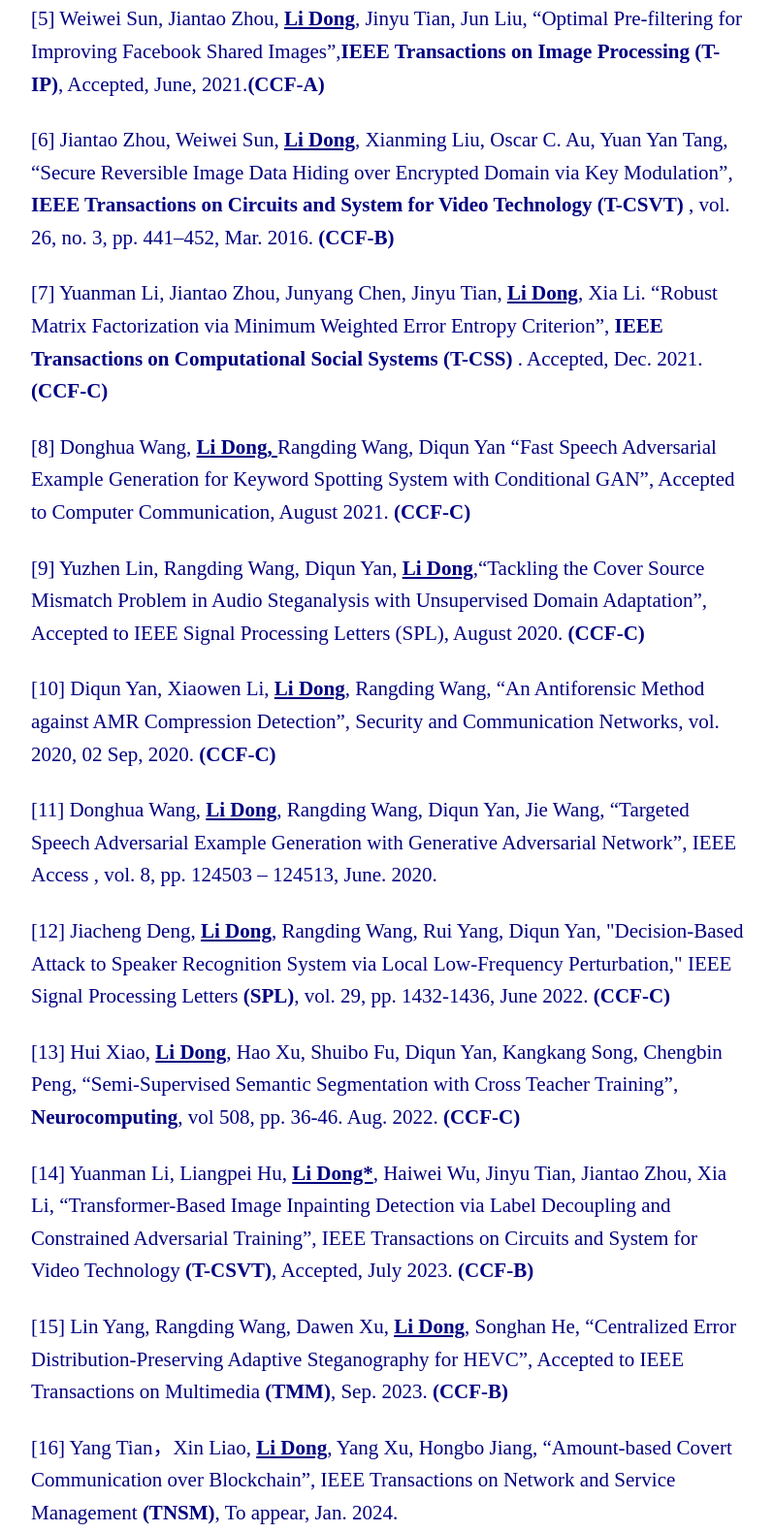
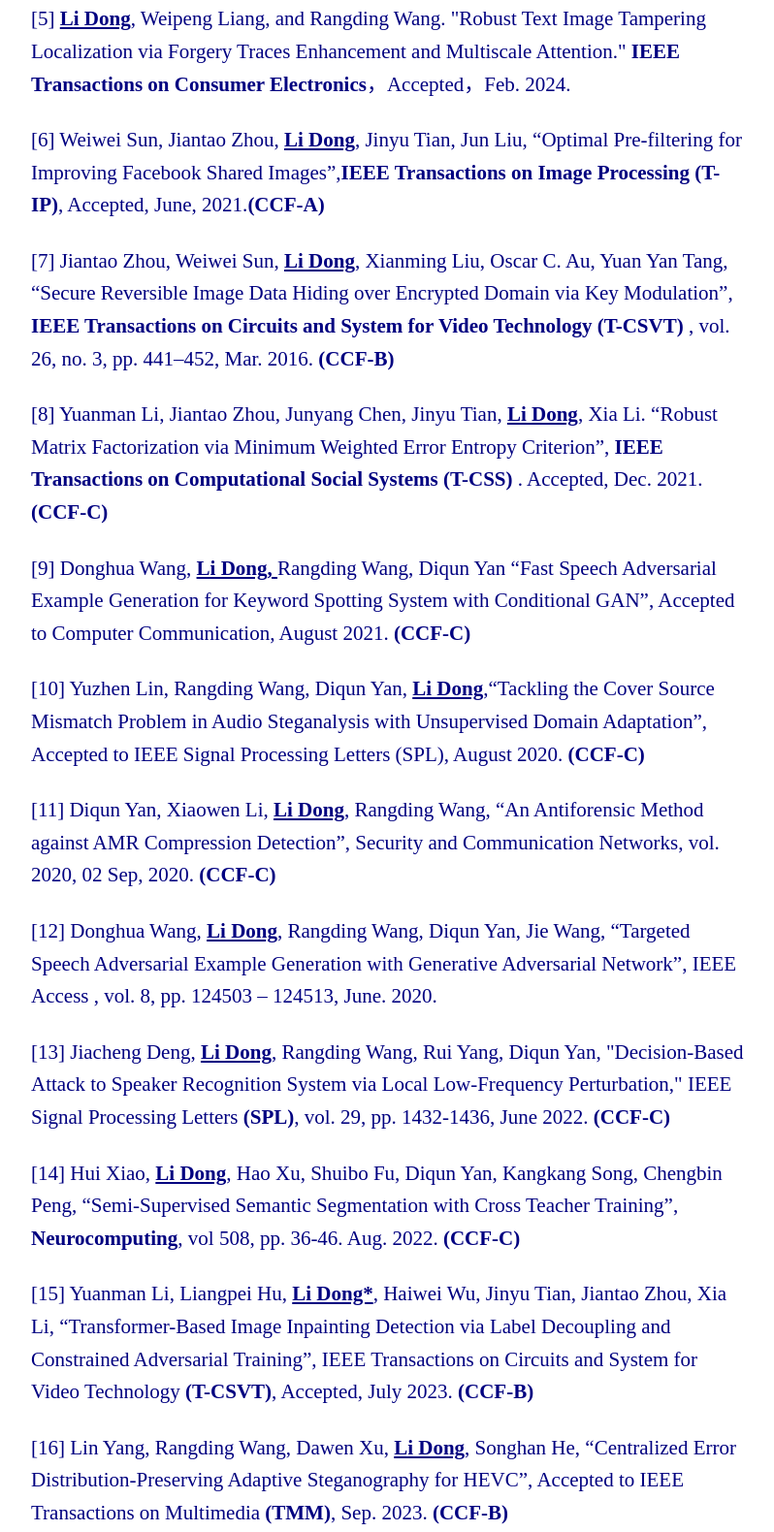
Before and after one commit to nbudongli/nbudongli.github.io, a plain HTML site: page index.html in a window 1280 px wide. Shown: the part 2369-3949 px from the top of the page at 97% size, without its empty margins (432-1230 px from the left). Drawn offline with Linux system fonts and the light colour scheme.

Commit message:
Update index.html

```diff
--- a/index.html
+++ b/index.html
@@ -169,38 +169,39 @@
 								<br>
 								<li style='line-height:1.6'  class="hanging-indent">[4] <b><u>Li Dong</u></b>,Jiantao Zhou, Weiwei Sun, Diqun Yan, Rangding Wang, “First Steps Toward Concealing the Traces Left by Reversible Image Data Hiding”, <b>IEEE Transactions on Circuits and Systems II: Express Briefs (T-CAS II)</b>, vol. 67, no. 5, pp. 951-955, May 2020. </li>
 								<br>
-								<li style='line-height:1.6'  class="hanging-indent">[5] Weiwei Sun, Jiantao Zhou, <b><u>Li Dong</u></b>, Jinyu Tian, Jun Liu, “Optimal Pre-filtering for Improving Facebook Shared Images”,<b>IEEE Transactions on Image Processing (T-IP)</b>, Accepted, June, 2021.<b>(CCF-A)</b> </li>
+								<li style='line-height:1.6'  class="hanging-indent">[5] <u><b>Li Dong</u></b>, Weipeng Liang, and Rangding Wang. "Robust Text Image Tampering Localization via Forgery Traces Enhancement and Multiscale Attention." <b>IEEE Transactions on Consumer Electronics</b>，Accepted，Feb. 2024.</li>
 								<br>
-								<li style='line-height:1.6'  class="hanging-indent">[6] Jiantao Zhou, Weiwei Sun, <b><u>Li Dong</u></b>, Xianming Liu, Oscar C. Au, Yuan Yan Tang, “Secure Reversible Image Data Hiding over Encrypted Domain via Key Modulation”, <b> IEEE Transactions on Circuits and System for Video Technology (T-CSVT)</b> , vol. 26, no. 3, pp. 441–452, Mar. 2016. <b>(CCF-B)</b>  </li>
+								<li style='line-height:1.6'  class="hanging-indent">[6] Weiwei Sun, Jiantao Zhou, <b><u>Li Dong</u></b>, Jinyu Tian, Jun Liu, “Optimal Pre-filtering for Improving Facebook Shared Images”,<b>IEEE Transactions on Image Processing (T-IP)</b>, Accepted, June, 2021.<b>(CCF-A)</b> </li>
 								<br>
-								<li style='line-height:1.6'  class="hanging-indent">[7] Yuanman Li, Jiantao Zhou, Junyang Chen, Jinyu Tian, <b><u>Li Dong</u></b>, Xia Li. “Robust Matrix Factorization via Minimum Weighted Error Entropy Criterion”, <b> IEEE Transactions on Computational Social Systems (T-CSS)</b> . Accepted, Dec. 2021.<b>(CCF-C)</b> </li>
+								<li style='line-height:1.6'  class="hanging-indent">[7] Jiantao Zhou, Weiwei Sun, <b><u>Li Dong</u></b>, Xianming Liu, Oscar C. Au, Yuan Yan Tang, “Secure Reversible Image Data Hiding over Encrypted Domain via Key Modulation”, <b> IEEE Transactions on Circuits and System for Video Technology (T-CSVT)</b> , vol. 26, no. 3, pp. 441–452, Mar. 2016. <b>(CCF-B)</b>  </li>
 								<br>
-								<li style='line-height:1.6'  class="hanging-indent">[8] Donghua Wang, <b><u>Li Dong, </u></b> Rangding Wang, Diqun Yan “Fast Speech Adversarial Example Generation for Keyword Spotting System with Conditional GAN”, Accepted to Computer Communication, August 2021.<b> (CCF-C)</b>  </li>
+								<li style='line-height:1.6'  class="hanging-indent">[8] Yuanman Li, Jiantao Zhou, Junyang Chen, Jinyu Tian, <b><u>Li Dong</u></b>, Xia Li. “Robust Matrix Factorization via Minimum Weighted Error Entropy Criterion”, <b> IEEE Transactions on Computational Social Systems (T-CSS)</b> . Accepted, Dec. 2021.<b>(CCF-C)</b> </li>
 								<br>
-								<li style='line-height:1.6'  class="hanging-indent">[9] Yuzhen Lin, Rangding Wang, Diqun Yan, <b><u>Li Dong</u></b>,“Tackling the Cover Source Mismatch Problem in Audio Steganalysis with Unsupervised Domain Adaptation”, Accepted to IEEE Signal Processing Letters (SPL), August 2020. <b> (CCF-C)</b> </li>
+								<li style='line-height:1.6'  class="hanging-indent">[9] Donghua Wang, <b><u>Li Dong, </u></b> Rangding Wang, Diqun Yan “Fast Speech Adversarial Example Generation for Keyword Spotting System with Conditional GAN”, Accepted to Computer Communication, August 2021.<b> (CCF-C)</b>  </li>
 								<br>
-								<li style='line-height:1.6'  class="hanging-indent">[10] Diqun Yan, Xiaowen Li, <b><u>Li Dong</u></b>, Rangding Wang, “An Antiforensic Method against AMR Compression Detection”, Security and Communication Networks, vol. 2020, 02 Sep, 2020. <b> (CCF-C)</b>  </li>
+								<li style='line-height:1.6'  class="hanging-indent">[10] Yuzhen Lin, Rangding Wang, Diqun Yan, <b><u>Li Dong</u></b>,“Tackling the Cover Source Mismatch Problem in Audio Steganalysis with Unsupervised Domain Adaptation”, Accepted to IEEE Signal Processing Letters (SPL), August 2020. <b> (CCF-C)</b> </li>
 								<br>
-								<li style='line-height:1.6'  class="hanging-indent">[11] Donghua Wang, <b><u>Li Dong</u></b>, Rangding Wang, Diqun Yan, Jie Wang, “Targeted Speech Adversarial Example Generation with Generative Adversarial Network”,  IEEE Access , vol. 8, pp. 124503 – 124513, June. 2020. </li>
+								<li style='line-height:1.6'  class="hanging-indent">[11] Diqun Yan, Xiaowen Li, <b><u>Li Dong</u></b>, Rangding Wang, “An Antiforensic Method against AMR Compression Detection”, Security and Communication Networks, vol. 2020, 02 Sep, 2020. <b> (CCF-C)</b>  </li>
 								<br>
-								<li style='line-height:1.6'  class="hanging-indent">[12] Jiacheng Deng, <b><u>Li Dong</u></b>, Rangding Wang, Rui Yang, Diqun Yan, "Decision-Based Attack to Speaker Recognition System via Local Low-Frequency Perturbation," IEEE Signal Processing Letters <b>(SPL)</b>, vol. 29, pp. 1432-1436, June 2022.<b> (CCF-C)</b> </li>
+								<li style='line-height:1.6'  class="hanging-indent">[12] Donghua Wang, <b><u>Li Dong</u></b>, Rangding Wang, Diqun Yan, Jie Wang, “Targeted Speech Adversarial Example Generation with Generative Adversarial Network”,  IEEE Access , vol. 8, pp. 124503 – 124513, June. 2020. </li>
 								<br>
-								<li style='line-height:1.6'  class="hanging-indent">[13] Hui Xiao, <b><u>Li Dong</u></b>, Hao Xu, Shuibo Fu, Diqun Yan, Kangkang Song, Chengbin Peng, “Semi-Supervised Semantic Segmentation with Cross Teacher Training”, <b>Neurocomputing</b>, vol 508, pp. 36-46. Aug. 2022. <b>(CCF-C)</b> </li>
+								<li style='line-height:1.6'  class="hanging-indent">[13] Jiacheng Deng, <b><u>Li Dong</u></b>, Rangding Wang, Rui Yang, Diqun Yan, "Decision-Based Attack to Speaker Recognition System via Local Low-Frequency Perturbation," IEEE Signal Processing Letters <b>(SPL)</b>, vol. 29, pp. 1432-1436, June 2022.<b> (CCF-C)</b> </li>
 								<br>
-                                <li style='line-height:1.6'  class="hanging-indent">[14] Yuanman Li, Liangpei Hu,  <b><u>Li Dong*</u></b>, Haiwei Wu, Jinyu Tian, Jiantao Zhou, Xia Li, “Transformer-Based Image Inpainting Detection via Label Decoupling and Constrained Adversarial Training”, IEEE Transactions on Circuits and System for Video Technology <b>(T-CSVT)</b>, Accepted, July 2023. <b> (CCF-B)</b></li>
+								<li style='line-height:1.6'  class="hanging-indent">[14] Hui Xiao, <b><u>Li Dong</u></b>, Hao Xu, Shuibo Fu, Diqun Yan, Kangkang Song, Chengbin Peng, “Semi-Supervised Semantic Segmentation with Cross Teacher Training”, <b>Neurocomputing</b>, vol 508, pp. 36-46. Aug. 2022. <b>(CCF-C)</b> </li>
+								<br>
+                                <li style='line-height:1.6'  class="hanging-indent">[15] Yuanman Li, Liangpei Hu,  <b><u>Li Dong*</u></b>, Haiwei Wu, Jinyu Tian, Jiantao Zhou, Xia Li, “Transformer-Based Image Inpainting Detection via Label Decoupling and Constrained Adversarial Training”, IEEE Transactions on Circuits and System for Video Technology <b>(T-CSVT)</b>, Accepted, July 2023. <b> (CCF-B)</b></li>
                                 <br>
-                                <li style='line-height:1.6'  class="hanging-indent">[15] Lin Yang, Rangding Wang, Dawen Xu, <u><b>Li Dong</u></b>, Songhan He, “Centralized Error Distribution-Preserving Adaptive Steganography for HEVC”, Accepted to IEEE Transactions on Multimedia<b> (TMM)</b>, Sep. 2023. <b>(CCF-B) </b></li>
+                                <li style='line-height:1.6'  class="hanging-indent">[16] Lin Yang, Rangding Wang, Dawen Xu, <u><b>Li Dong</u></b>, Songhan He, “Centralized Error Distribution-Preserving Adaptive Steganography for HEVC”, Accepted to IEEE Transactions on Multimedia<b> (TMM)</b>, Sep. 2023. <b>(CCF-B) </b></li>
                                 <br>
-                                <li style='line-height:1.6'  class="hanging-indent">[16] Yang Tian，Xin Liao, <u><b>Li Dong</u></b>, Yang Xu, Hongbo Jiang, “Amount-based Covert Communication over Blockchain”, IEEE Transactions on Network and Service Management <b>(TNSM)</b>, To appear, Jan. 2024.</li>
+                                <li style='line-height:1.6'  class="hanging-indent">[17] Yang Tian，Xin Liao, <u><b>Li Dong</u></b>, Yang Xu, Hongbo Jiang, “Amount-based Covert Communication over Blockchain”, IEEE Transactions on Network and Service Management <b>(TNSM)</b>, To appear, Jan. 2024.</li>
                                 <br>
 
-								<li style='line-height:1.6'  class="hanging-indent">[17] Lang Chen, Rangding Wang, <b><u>Li Dong*</u></b>, Diqun Yan, “Imperceptible adversarial audio steganography based on psychoacoustic model”, <b>Multimedia Tools and Applications</b>, vol. 82, no. 17, pp. 26451-26463, 2023. <b>(CCF-C)</b></li>
+								<li style='line-height:1.6'  class="hanging-indent">[18] Lang Chen, Rangding Wang, <b><u>Li Dong*</u></b>, Diqun Yan, “Imperceptible adversarial audio steganography based on psychoacoustic model”, <b>Multimedia Tools and Applications</b>, vol. 82, no. 17, pp. 26451-26463, 2023. <b>(CCF-C)</b></li>
 								<br>
-								<li style='line-height:1.6'  class="hanging-indent">[18] Jiale Chen, <b><u>Li Dong*</u></b>, Rangding Wang, Diqun Yan, Chengbin Peng, "Mixed-Bit Sampling Graphic: When Watermarking Meets Copy Detection Pattern," <b>IEEE Signal Processing Letters</b>, vol. 31, pp. 286-290, Jan. 2024. <b>(CCF-C)</b> </li>
+								<li style='line-height:1.6'  class="hanging-indent">[19] Jiale Chen, <b><u>Li Dong*</u></b>, Rangding Wang, Diqun Yan, Chengbin Peng, "Mixed-Bit Sampling Graphic: When Watermarking Meets Copy Detection Pattern," <b>IEEE Signal Processing Letters</b>, vol. 31, pp. 286-290, Jan. 2024. <b>(CCF-C)</b> </li>
 								<br>
-								<li style='line-height:1.6'  class="hanging-indent">[19] 李红棒, 陈家乐, <u><b>董理*</b></u>, 王让定, 孙巍巍, 张玉书，“面向移动支付防盗刷的动态二维码水印算法”，<b>信息安全学报</b>，2023年12月，已接收。<b>（CCF推荐B类中文期刊）</b> </li>
+								<li style='line-height:1.6'  class="hanging-indent">[20] 李红棒, 陈家乐, <u><b>董理*</b></u>, 王让定, 孙巍巍, 张玉书，“面向移动支付防盗刷的动态二维码水印算法”，<b>信息安全学报</b>，2023年12月，已接收。<b>（CCF推荐B类中文期刊）</b> </li>
 								<br>
-								<li style='line-height:1.6'  class="hanging-indent">[20] <u><b>Li Dong</u></b>, Weipeng Liang, and Rangding Wang. "Robust Text Image Tampering Localization via Forgery Traces Enhancement and Multiscale Attention." <b>IEEE Transactions on Consumer Electronics</b> (2024).</li>
 
 							</ol>
 							<hr>
```
